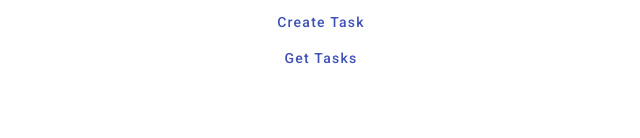
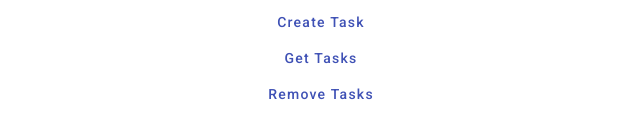
Before and after one commit to swapnilbankar1/task-demo, an Angular app in the folder client/my-task-app/: page / in a window 1280 px wide. Shown: the part 172-310 px from the top of the page, without its empty margins (319-959 px from the left). Built offline with nearby package versions, Linux system fonts and the light colour scheme; no server answers.

Commit message:
added remove task button

```diff
--- a/client/my-task-app/src/app/app.component.html
+++ b/client/my-task-app/src/app/app.component.html
@@ -9,4 +9,5 @@
   </mat-form-field>
   <button mat-button color="primary" (click)="createTask()">Create Task</button>
   <button mat-button color="primary" (click)="getTasks()">Get Tasks</button>
+  <button mat-button color="primary" (click)="removeTasks()">Remove Tasks</button>
 </div>
--- a/client/my-task-app/src/app/app.component.ts
+++ b/client/my-task-app/src/app/app.component.ts
@@ -41,8 +41,11 @@ export class AppComponent implements OnInit {
       console.log(resp);
     }, error => {
       console.log(error);
+    });
+  }
 
-    });
+  removeTasks() {
+
   }
 
   listenSocket() {
```
